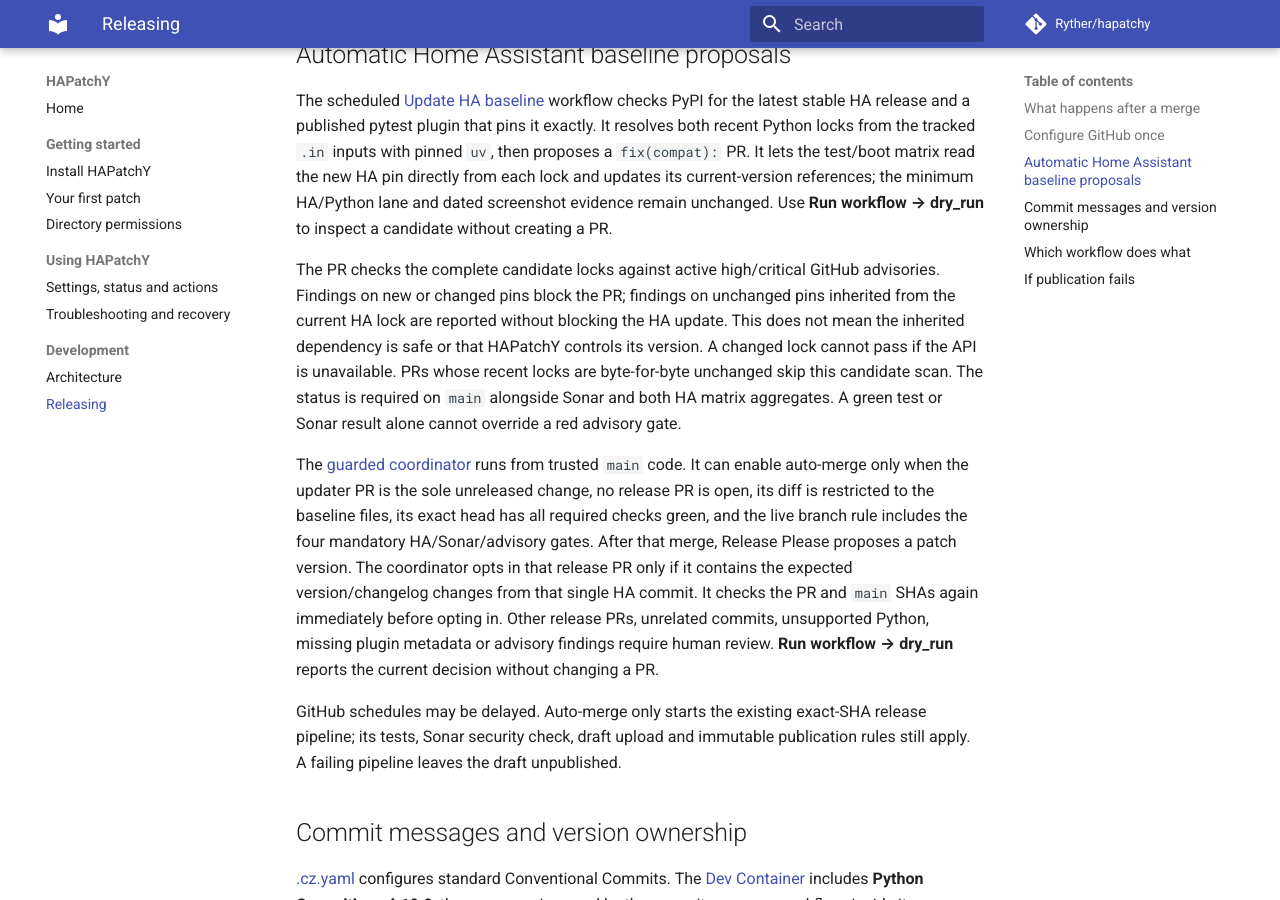
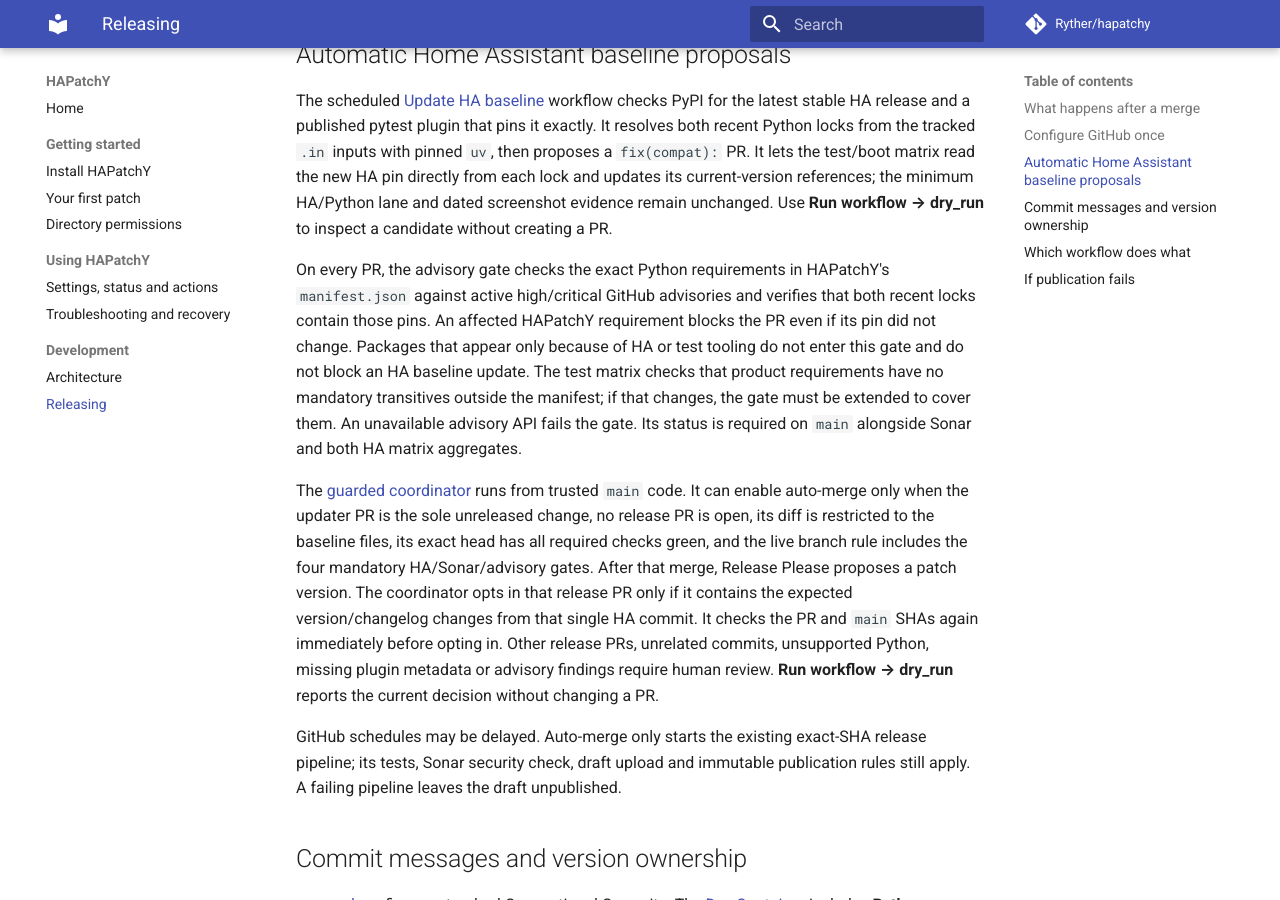
Before and after one commit to Ryther/hapatchy, an MkDocs documentation site: the page built from docs/releasing.md, in a window 1280 px wide and 900 px high, scrolled down 2397 px. Built offline with MkDocs 1.6.1 and Material for MkDocs 9.7.7, drawn with Linux system fonts in a browser that asks for light colours; comment, search, counter and statistics services are not loaded.

Commit message:
fix(ci): gate advisories on product requirements only (#73)

```diff
--- a/docs/releasing.md
+++ b/docs/releasing.md
@@ -104,15 +104,16 @@
 the minimum HA/Python lane and dated screenshot evidence remain unchanged.
 Use **Run workflow → dry_run** to inspect a candidate without creating a PR.
 
-The PR checks the complete candidate locks against active high/critical GitHub
-advisories. Findings on new or changed pins block the PR; findings on unchanged
-pins inherited from the current HA lock are reported without blocking the HA
-update. This does not mean the inherited dependency is safe or that HAPatchY
-controls its version. A changed lock cannot pass if the API is unavailable.
-PRs whose recent locks are byte-for-byte unchanged skip this candidate scan.
-The status is required on `main` alongside Sonar
-and both HA matrix aggregates. A green test or Sonar result alone cannot
-override a red advisory gate.
+On every PR, the advisory gate checks the exact Python requirements in
+HAPatchY's `manifest.json` against active high/critical GitHub advisories and
+verifies that both recent locks contain those pins. An affected HAPatchY
+requirement blocks the PR even if its pin did not change. Packages that appear
+only because of HA or test tooling do not enter this gate and do not block an
+HA baseline update. The test matrix checks
+that product requirements have no mandatory transitives outside the manifest;
+if that changes, the gate must be extended to cover them. An unavailable
+advisory API fails the gate. Its status is required on `main` alongside Sonar
+and both HA matrix aggregates.
 
 The [guarded coordinator](https://github.com/Ryther/hapatchy/actions/workflows/merge-ha-baseline.yaml)
 runs from trusted `main` code. It can enable auto-merge only when the updater PR
```
Also changed, not shown: AGENTS.md (+8 -4 lines), 3 other files.
